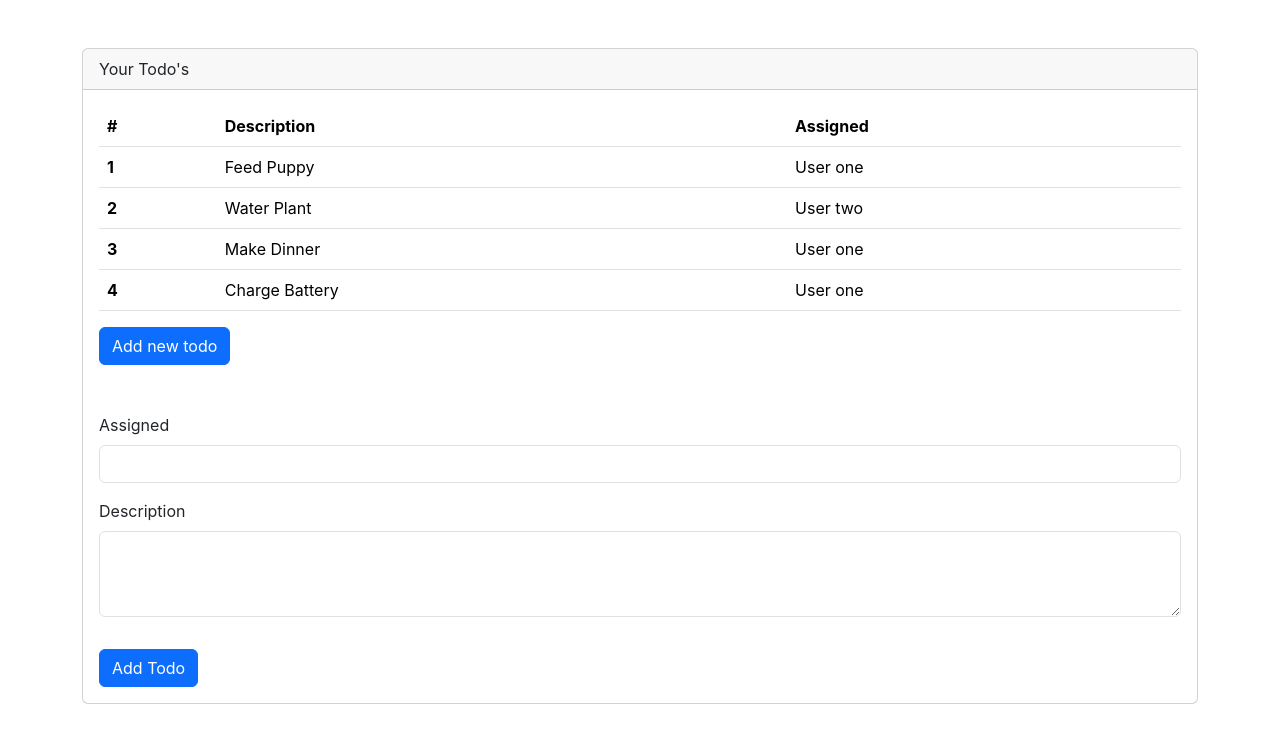
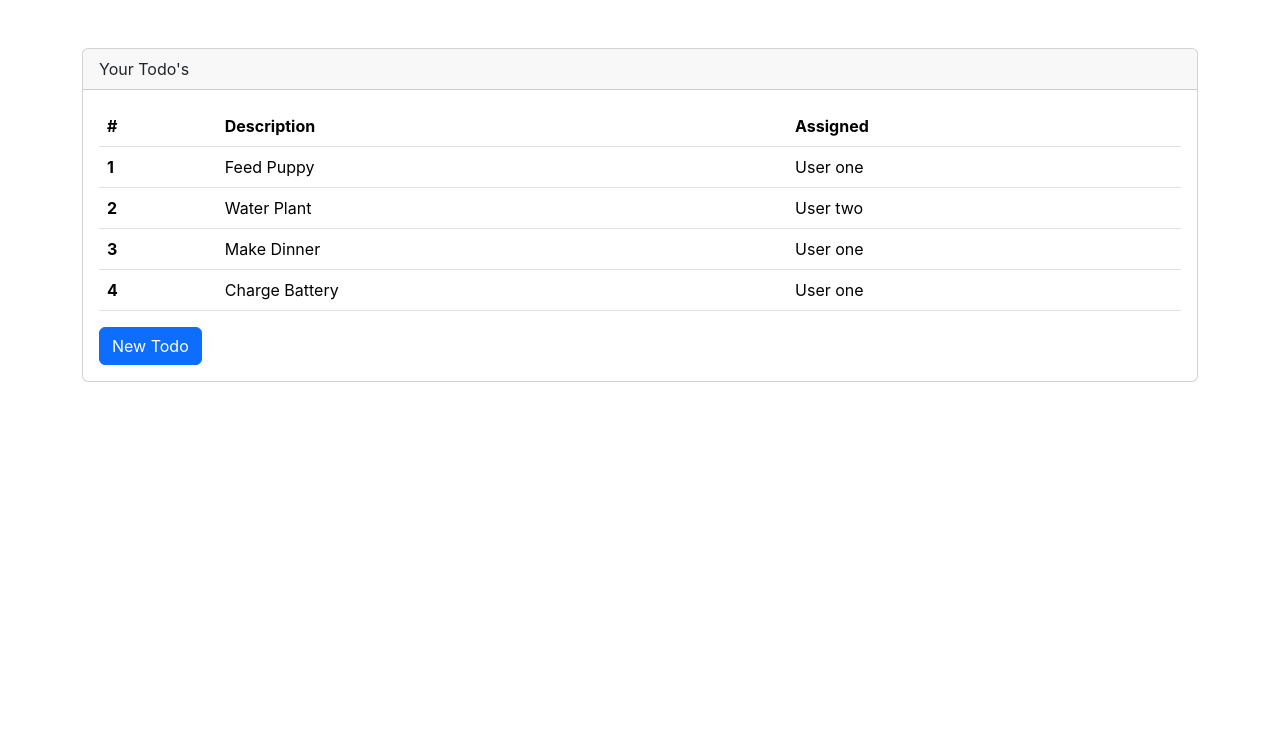
Before and after one commit to ozgurbayrasa/Spring-React-Practice, a React (Create React App) app in the folder React Practice/react-todo-demo/react-todos/: page / in a window 1280 px wide. Shown: the top 742 px of the page. Built offline with nearby package versions, Linux system fonts and the light colour scheme.

Commit message:
Conditional Rendering

```diff
--- a/React Practice/react-todo-demo/react-todos/src/App.js
+++ b/React Practice/react-todo-demo/react-todos/src/App.js
@@ -4,6 +4,8 @@ import TodoTable from './components/TodoTable';
 import NewTodoForm from './components/NewTodoForm';
 
 function App() {
+
+  const [showAddTodoForm, setShowAddTodoForm] = useState(false);
 
   const [todos, setTodos] = useState([
     {rowNumber: 1, rowDescription: 'Feed Puppy', rowAssigned: 'User one'},
@@ -15,12 +17,29 @@ function App() {
   const addTodo = (description, assigned) =>{
     if(todos.length > 0){
 
+      let rowNumber;
+      if (todos.length > 0){
+        rowNumber = todos[todos.length - 1].rowNumber + 1;
+      }
+      else{
+        rowNumber = 1
+      }
+
       const newTodo = {rowNumber: todos.length + 1,
                        rowDescription: description,
                        rowAssigned: assigned};
 
       setTodos(todos => [...todos, newTodo])
     }
+  }
+
+  const deleteTodo = (deleteTodoRowNumber) => {
+
+    let filtered = todos.filter(function (value){
+      return value.rowNumber !== deleteTodoRowNumber;
+    });
+
+    setTodos(filtered);
   }
 
   return (
@@ -31,9 +50,16 @@ function App() {
           </div>
 
           <div className='card-body'>
-            <TodoTable todos={todos}/>
-            <button className='btn btn-primary' onClick={addTodo}>Add new todo</button>
-            <NewTodoForm addTodo={addTodo}/>
+            <TodoTable todos={todos} deleteTodo={deleteTodo}/>
+            <button className='btn btn-primary'
+            onClick={() => setShowAddTodoForm(!showAddTodoForm)}>
+              {showAddTodoForm ? 'Close New Todo' : 'New Todo'}
+            </button>
+
+            {
+              showAddTodoForm && <NewTodoForm addTodo={addTodo}/>
+            }
+
           </div>
         </div>
     </div>
--- a/React Practice/react-todo-demo/react-todos/src/components/TodoRowItem.js
+++ b/React Practice/react-todo-demo/react-todos/src/components/TodoRowItem.js
@@ -1,7 +1,7 @@
 function ToDoRowItem(props){
     // JSX Expressions returns only one element.
     return(
-        <tr>
+        <tr onClick={() => props.deleteTodo(props.rowNumber)}>
             <th scope='row'>{props.rowNumber}</th>
             <td>{props.rowDescription}</td>
             <td>{props.rowAssigned}</td>
--- a/React Practice/react-todo-demo/react-todos/src/components/TodoTable.js
+++ b/React Practice/react-todo-demo/react-todos/src/components/TodoTable.js
@@ -15,9 +15,11 @@ function TodoTable(props){
             <tbody>
                 {props.todos.map(todo => (
                     <ToDoRowItem
+                        key={todo.rowNumber}
                         rowNumber={todo.rowNumber}
                         rowDescription={todo.rowDescription}
-                        rowAssigned={todo.rowAssigned}/>
+                        rowAssigned={todo.rowAssigned}
+                        deleteTodo={props.deleteTodo}/>
                 ))}
             </tbody>
 
```
